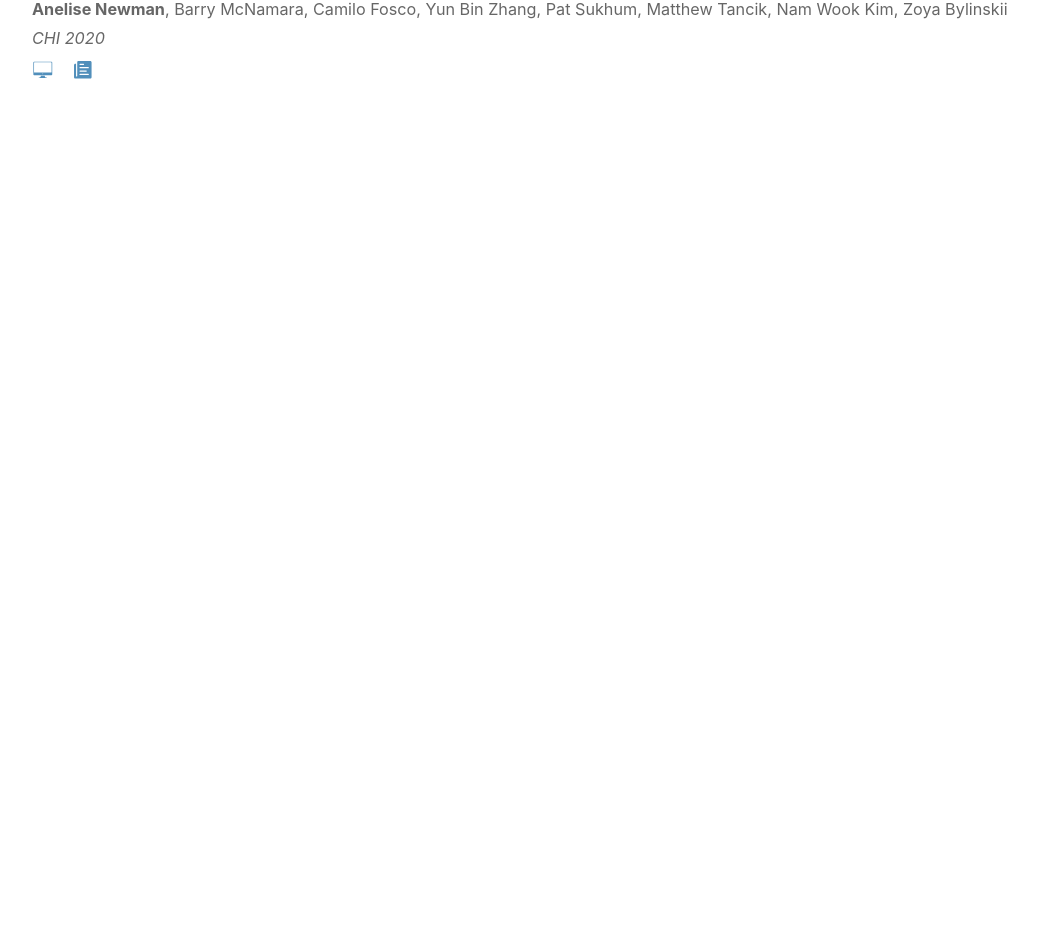
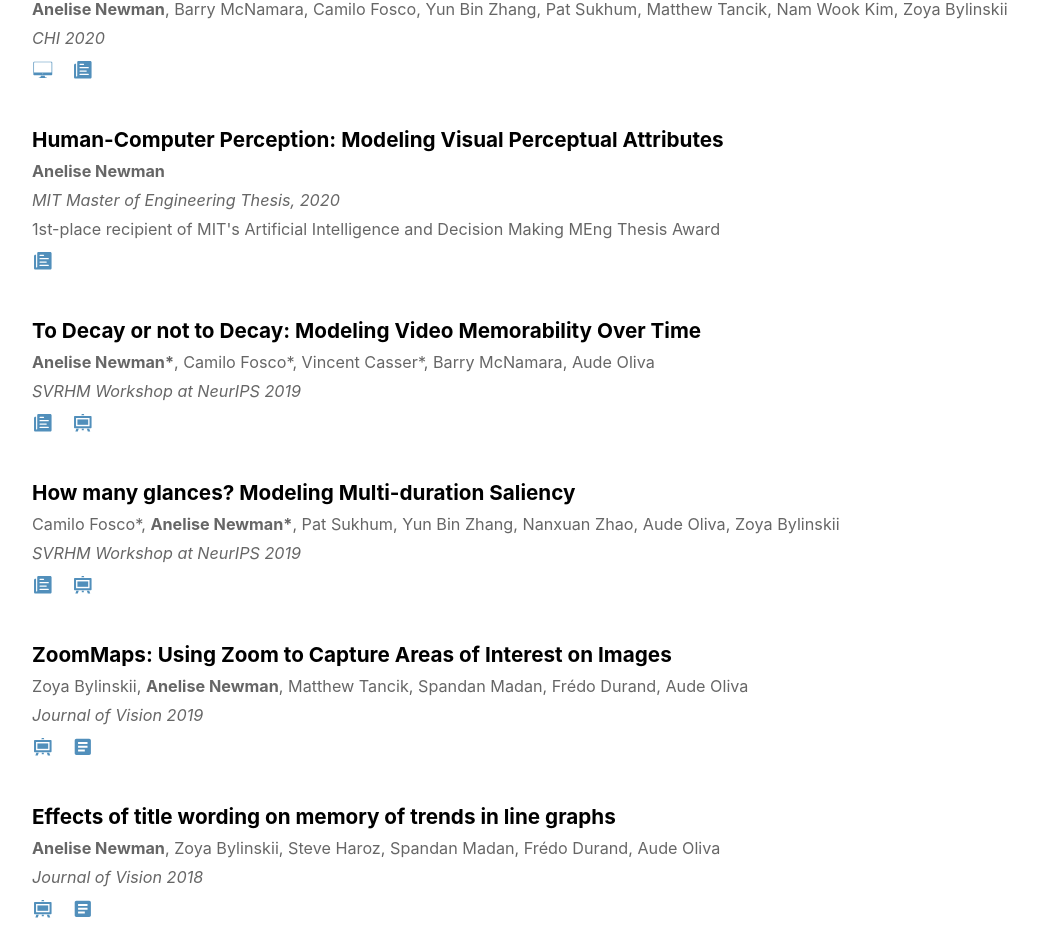
Before and after one commit to a-newman/a-newman.github.io, a React (Create React App) app: page /#/ in a window 1280 px wide. Shown: the part 1074-2004 px from the top of the page, without its empty margins (22-1060 px from the left). Before the commit the page ends 1165 px from the top, so only its background shows below. Built offline with nearby package versions, Linux system fonts and the light colour scheme.

Commit message:
beef up publications

```diff
--- a/src/components/Home.css
+++ b/src/components/Home.css
@@ -83,6 +83,7 @@ ul {
   font-size: 0.9em;
   margin: 0.2em 0;
   color: var(--text-color-muted);
+  font-style: italic;
 }
 
 .compact-pub-links {
--- a/src/components/Home.js
+++ b/src/components/Home.js
@@ -28,7 +28,9 @@ const CompactPublication = ({ title, authors, venue, links }) => {
     <div className="compact-publication">
       <h3 className="compact-pub-title">{title}</h3>
       <p className="compact-pub-authors">{authorList}</p>
-      <p className="compact-pub-venue"><i>{venue}</i></p>
+      <p className="compact-pub-venue">
+        <span dangerouslySetInnerHTML={{ __html: venue }}></span>
+      </p>
       <div className="compact-pub-links">
         {links.map((link, i) => {
           const Icon = IoIcons[link.iconName];
@@ -52,7 +54,7 @@ function HomePage() {
   const links = [
     { name: "CV", href: cv, icon: "IoIosDocument" },
     { name: "LinkedIn", href: "https://www.linkedin.com/in/anelise-newman/", icon: "IoLogoLinkedin" },
-    { name: "Email", href: "mailto:anelisenewman@gmail.com", icon: "IoIosMail" }
+    { name: "Scholar", href: "https://scholar.google.com/citations?user=EPlcDW0AAAAJ&hl=en", icon: "IoMdSchool" }
   ];
 
   const publications = researchData.sections.find(s => s.name === "Publications")?.items || [];
--- a/src/components/ResearchData.js
+++ b/src/components/ResearchData.js
@@ -89,6 +89,121 @@ const data = {
           videoSrc: "images/turkeyes_teaser_video.mp4",
           videoAlt: "Video teaser explaining the 4 TurkEyes interfaces",
           abstract: "Eye movements provide insight into what parts of an image a viewer finds most salient, interesting, or relevant to the task at hand. Unfortunately, eye tracking data, a commonly-used proxy for attention, is cumbersome to collect. Here we explore an alternative: a comprehensive web-based toolbox for crowdsourcing visual attention. We draw from four main classes of attention-capturing methodologies in the literature. ZoomMaps is a novel <i>zoom-based</i> interface that captures viewing on a mobile phone. CodeCharts is a <i>self-reporting</i> methodology that records points of interest at precise viewing durations. ImportAnnots is an <i>annotation</i> tool for selecting important image regions, and <i>cursor-based</i> BubbleView lets viewers click to deblur a small area. We compare these methodologies using a common analysis framework in order to develop appropriate use cases for each interface. This toolbox and our analyses provide a blueprint for how to gather attention data at scale without an eye tracker."
+        },
+        {
+          title: "Human-Computer Perception: Modeling Visual Perceptual Attributes",
+          pubKey: "meng_thesis",
+          authors: [
+            "Anelise Newman"
+          ],
+          venue: "MIT Master of Engineering Thesis, 2020<br/><span style='font-style: normal;'>1st-place recipient of MIT's Artificial Intelligence and Decision Making MEng Thesis Award</span>",
+          links: [
+            {
+              name: "Thesis",
+              iconName: "IoIosPaper",
+              href: "documents/MEng_Thesis.pdf"
+            }
+          ]
+        },
+        {
+          title: "To Decay or not to Decay: Modeling Video Memorability Over Time",
+          pubKey: "memento_workshop",
+          authors: [
+            "Anelise Newman*",
+            "Camilo Fosco*",
+            "Vincent Casser*",
+            "Barry McNamara",
+            "Aude Oliva"
+          ],
+          venue: "SVRHM Workshop at NeurIPS 2019",
+          links: [
+            {
+              name: "Paper",
+              iconName: "IoIosPaper",
+              href: "documents/Memento_SVRHM_Camera_ready.pdf"
+            },
+            {
+              name: "Poster",
+              iconName: "IoMdEasel",
+              href: "documents/memento_svrhm_poster.pdf"
+            }
+          ]
+        },
+        {
+          title: "How many glances? Modeling Multi-duration Saliency",
+          pubKey: "md_saliency_workshop",
+          authors: [
+            "Camilo Fosco*",
+            "Anelise Newman*",
+            "Pat Sukhum",
+            "Yun Bin Zhang",
+            "Nanxuan Zhao",
+            "Aude Oliva",
+            "Zoya Bylinskii"
+          ],
+          venue: "SVRHM Workshop at NeurIPS 2019",
+          links: [
+            {
+              name: "Paper",
+              iconName: "IoIosPaper",
+              href: "documents/md_saliency_svrhm_camera_ready.pdf"
+            },
+            {
+              name: "Poster",
+              iconName: "IoMdEasel",
+              href: "documents/md_saliency_svrhm_poster.pdf"
+            }
+          ]
+        },
+        {
+          title: "ZoomMaps: Using Zoom to Capture Areas of Interest on Images",
+          pubKey: "zoommaps_jov",
+          authors: [
+            "Zoya Bylinskii",
+            "Anelise Newman",
+            "Matthew Tancik",
+            "Spandan Madan",
+            "Frédo Durand",
+            "Aude Oliva"
+          ],
+          venue: "Journal of Vision 2019",
+          links: [
+            {
+              name: "Poster",
+              iconName: "IoMdEasel",
+              href: "documents/zoommaps_vss_poster.pdf"
+            },
+            {
+              name: "Abstract",
+              iconName: "IoMdListBox",
+              href: "https://jov.arvojournals.org/article.aspx?articleid=2750508"
+            }
+          ]
+        },
+        {
+          title: "Effects of title wording on memory of trends in line graphs",
+          pubKey: "titles_jov",
+          authors: [
+            "Anelise Newman",
+            "Zoya Bylinskii",
+            "Steve Haroz",
+            "Spandan Madan",
+            "Frédo Durand",
+            "Aude Oliva"
+          ],
+          venue: "Journal of Vision 2018",
+          links: [
+            {
+              name: "Poster",
+              iconName: "IoMdEasel",
+              href: "documents/titles_vss_poster_2018.pdf"
+            },
+            {
+              name: "Abstract",
+              iconName: "IoMdListBox",
+              href: "https://jov.arvojournals.org/article.aspx?articleid=2699826"
+            }
+          ]
         }
       ]
     },
```
